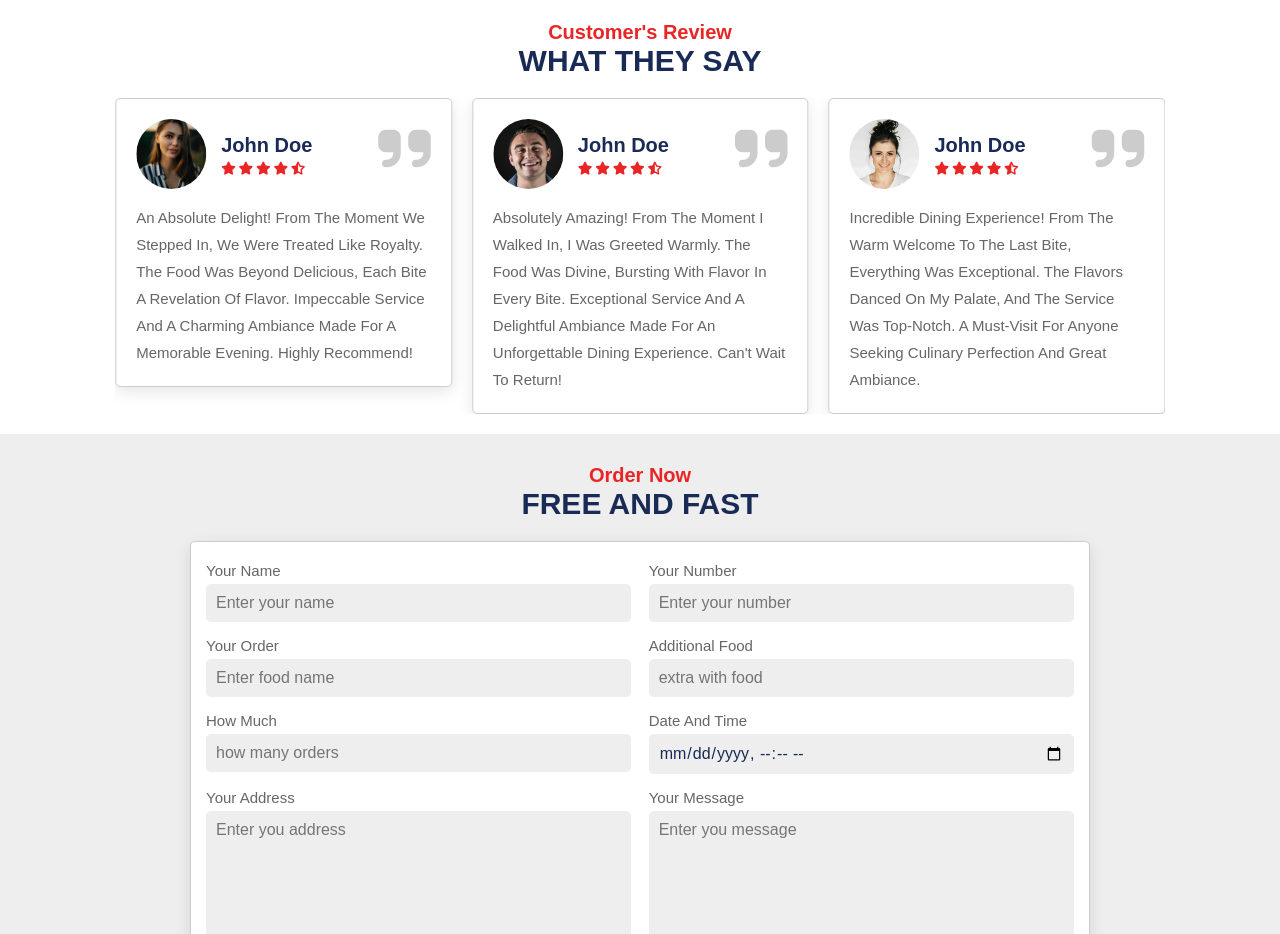
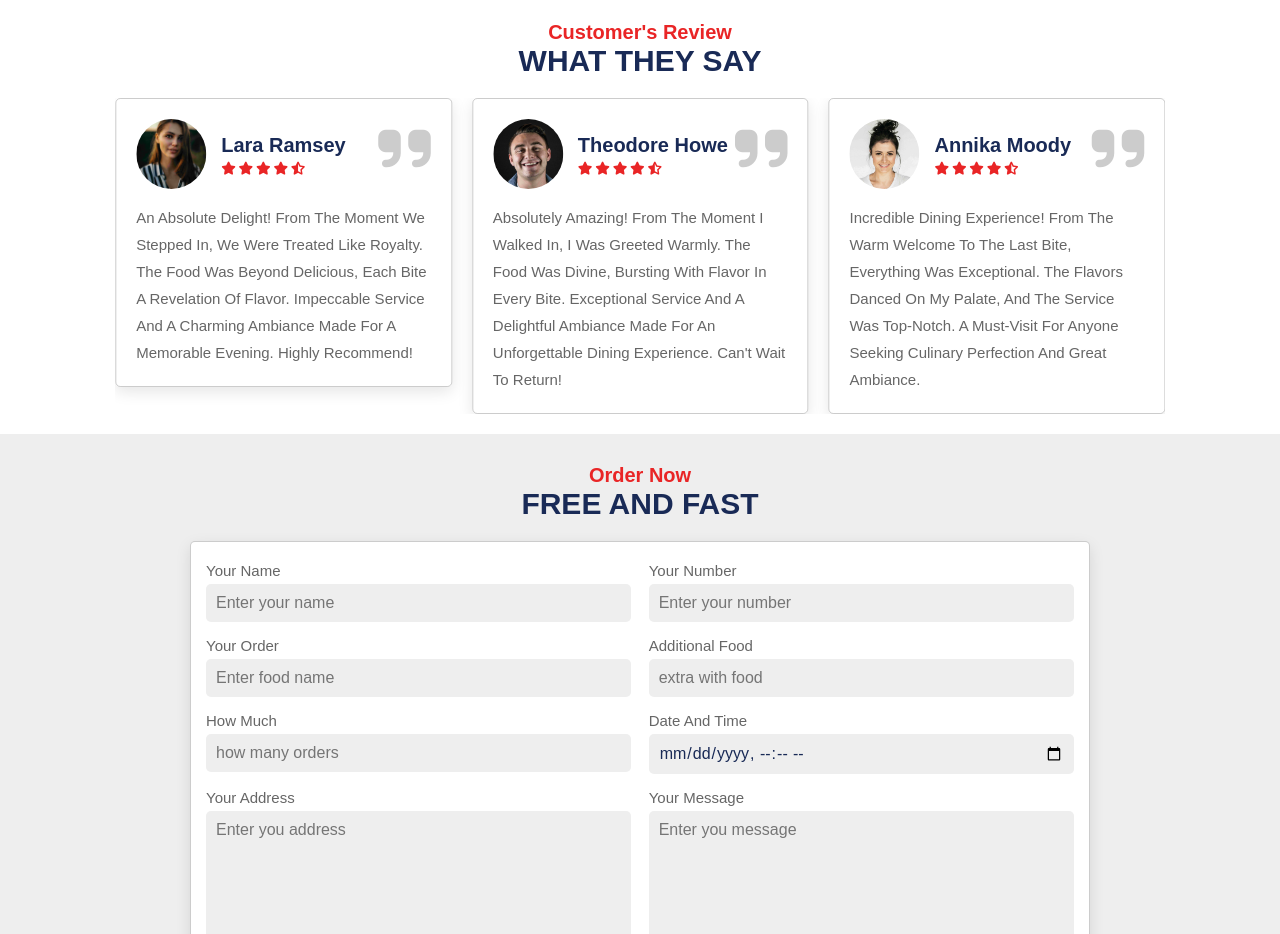
Before and after one commit to shaimm-behshad/BistroBite, a plain HTML site: page index.html in a window 1280 px wide. Shown: the part 3600-4534 px from the top of the page. Drawn offline with nearby package versions, Linux system fonts and the light colour scheme.

Commit message:
change the names from jon doe

```diff
--- a/index.html
+++ b/index.html
@@ -462,7 +462,7 @@
           <div class="user">
             <img src="./assets/review/1.jpg" alt="" />
             <div class="user-info">
-              <h3>john doe</h3>
+              <h3>Theodore Howe</h3>
               <div class="stars">
                 <i class="fas fa-star"></i>
                 <i class="fas fa-star"></i>
@@ -484,7 +484,7 @@
           <div class="user">
             <img src="./assets/review/2.jpg" alt="" />
             <div class="user-info">
-              <h3>john doe</h3>
+              <h3>Annika Moody</h3>
               <div class="stars">
                 <i class="fas fa-star"></i>
                 <i class="fas fa-star"></i>
@@ -506,7 +506,7 @@
           <div class="user">
             <img src="./assets/review/3.jpg" alt="" />
             <div class="user-info">
-              <h3>john doe</h3>
+              <h3>Paul Kent</h3>
               <div class="stars">
                 <i class="fas fa-star"></i>
                 <i class="fas fa-star"></i>
@@ -528,7 +528,7 @@
           <div class="user">
             <img src="./assets/review/4.jpg" alt="" />
             <div class="user-info">
-              <h3>john doe</h3>
+              <h3>Lara Ramsey</h3>
               <div class="stars">
                 <i class="fas fa-star"></i>
                 <i class="fas fa-star"></i>
```
